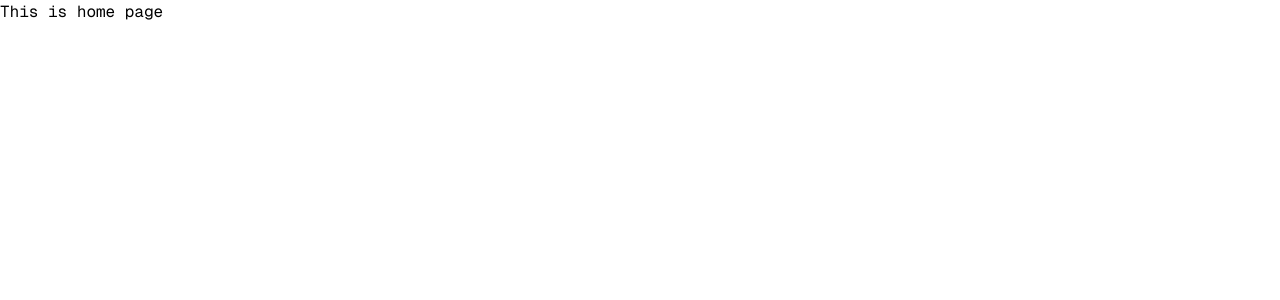
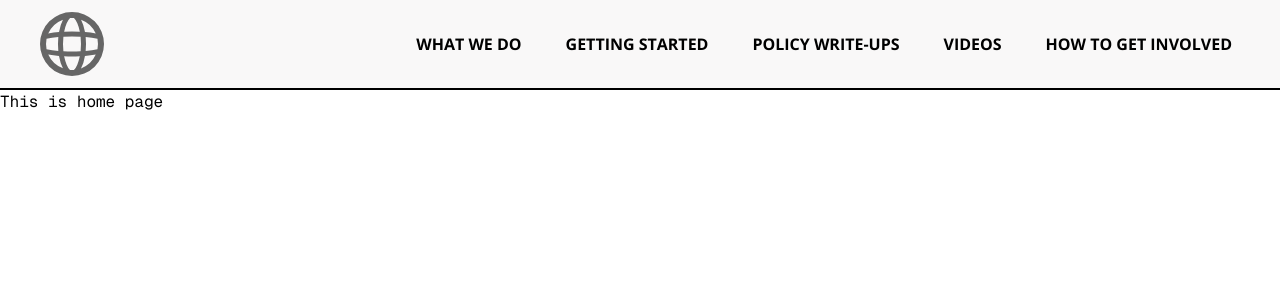
Before and after one commit to vtruo009/media-communication, a Next.js app: page / in a window 1280 px wide. Shown: the top 300 px of the page. Built offline with nearby package versions, Linux system fonts and the light colour scheme.

Commit message:
implement header

```diff
--- a/app/layout.tsx
+++ b/app/layout.tsx
@@ -1,5 +1,6 @@
 import type { Metadata } from 'next';
 import './globals.css';
+import Header from '@/components/Header';
 
 export const metadata: Metadata = {
 	title: 'Media Communications',
@@ -15,6 +16,7 @@ export default function RootLayout({
 	return (
 		<html lang='en'>
 			<body className='min-h-screen antialiased font-geist-mono'>
+				<Header />
 				{children}
 			</body>
 		</html>
--- /dev/null
+++ b/components/Header.tsx
@@ -0,0 +1,39 @@
+import Image from 'next/image';
+import Link from 'next/link';
+
+const Header = () => {
+	const tabs = [
+		{ title: 'What We Do', url: '/what-we-do' },
+		{ title: 'Getting Started', url: '/getting-started' },
+		{ title: 'Policy Write-ups', url: '/policy-write-ups' },
+		{ title: 'Videos', url: '/videos' },
+		{ title: 'How to Get Involved', url: '/how-to-get-involved' },
+	];
+
+	return (
+		<header className='sticky top-0 left-0 z-50 w-full bg-sea-salt border-b-2 py-3'>
+			<div className='flex items-center justify-between px-5 lg:px-7 xl:px-10 max-lg:py-4'>
+				<Link className='w-[12rem] lg:mr-8' href='/'>
+					<Image src='/globe.svg' alt='brand' width={64} height={64} />
+				</Link>
+				<nav className='top-0-[5rem] left-0 right-0 bottom-0 gap-7 lg:flex lg:bg-transparent'>
+					{tabs.map((tab, key) => (
+						<div
+							key={key}
+							className='relative z-2 flex flex-col items-center justify-center m-auto lg:flex-row'
+						>
+							<Link
+								href={tab.url}
+								className='relative font-open-sans font-bold uppercase p-2 text-black hover:text-blue-600 max-lg:text-2xl'
+							>
+								{tab.title}
+							</Link>
+						</div>
+					))}
+				</nav>
+			</div>
+		</header>
+	);
+};
+
+export default Header;
```
